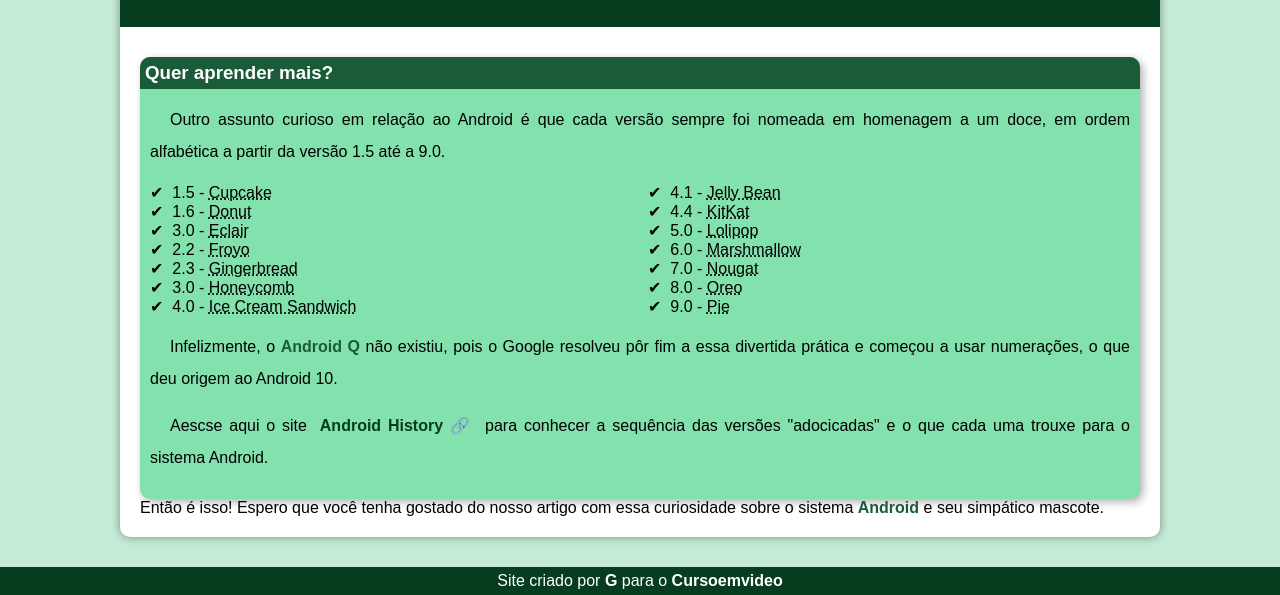
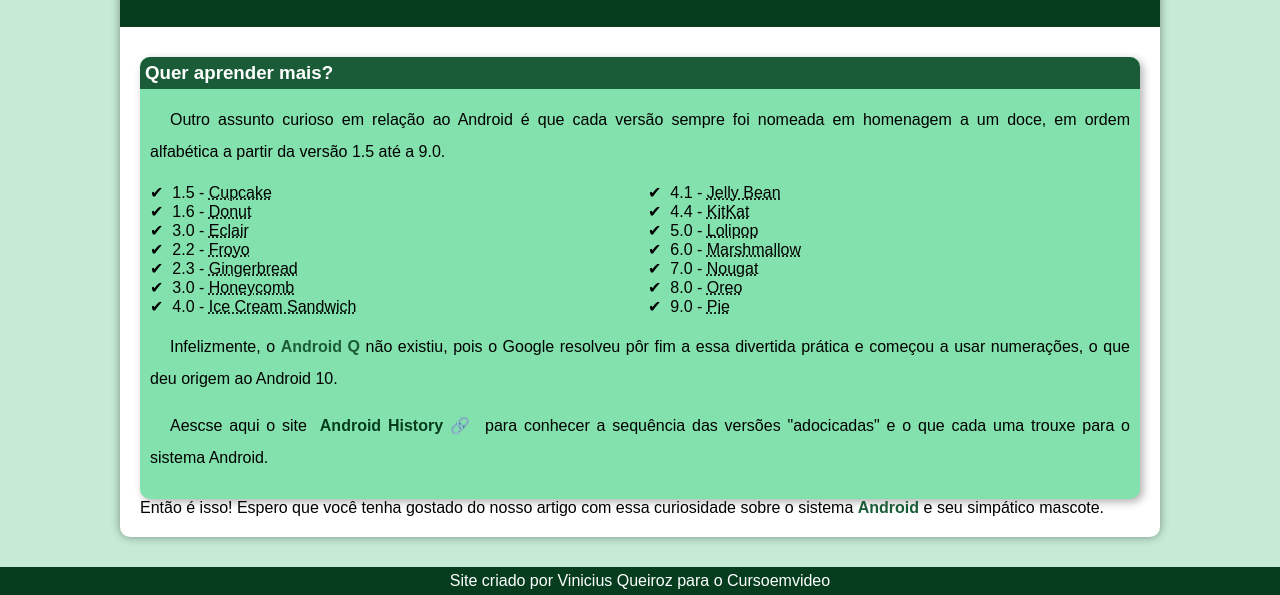
Before and after one commit to viniqueirozbastos/projeto-android, a plain HTML site: page index.html in a window 1280 px wide. Shown: the part 2374-2969 px from the top of the page. Drawn offline with Linux system fonts and the light colour scheme.

Commit message:
Update index.html

```diff
--- a/index.html
+++ b/index.html
@@ -86,7 +86,7 @@
         </article>
     </main>
     <footer>
-        <p>Site criado por <a href="https://gustavoguanabara.github.io/" target="_blank">G</a> para o <a href="https://www.youtube.com/c/CursoemV%C3%ADdeo/videos" target="_blank">Cursoemvideo</a></p>
+        <p>Site criado por Vinicius Queiroz para o Cursoemvideo</a></p>
     </footer>
 </body>
 </html>
```
